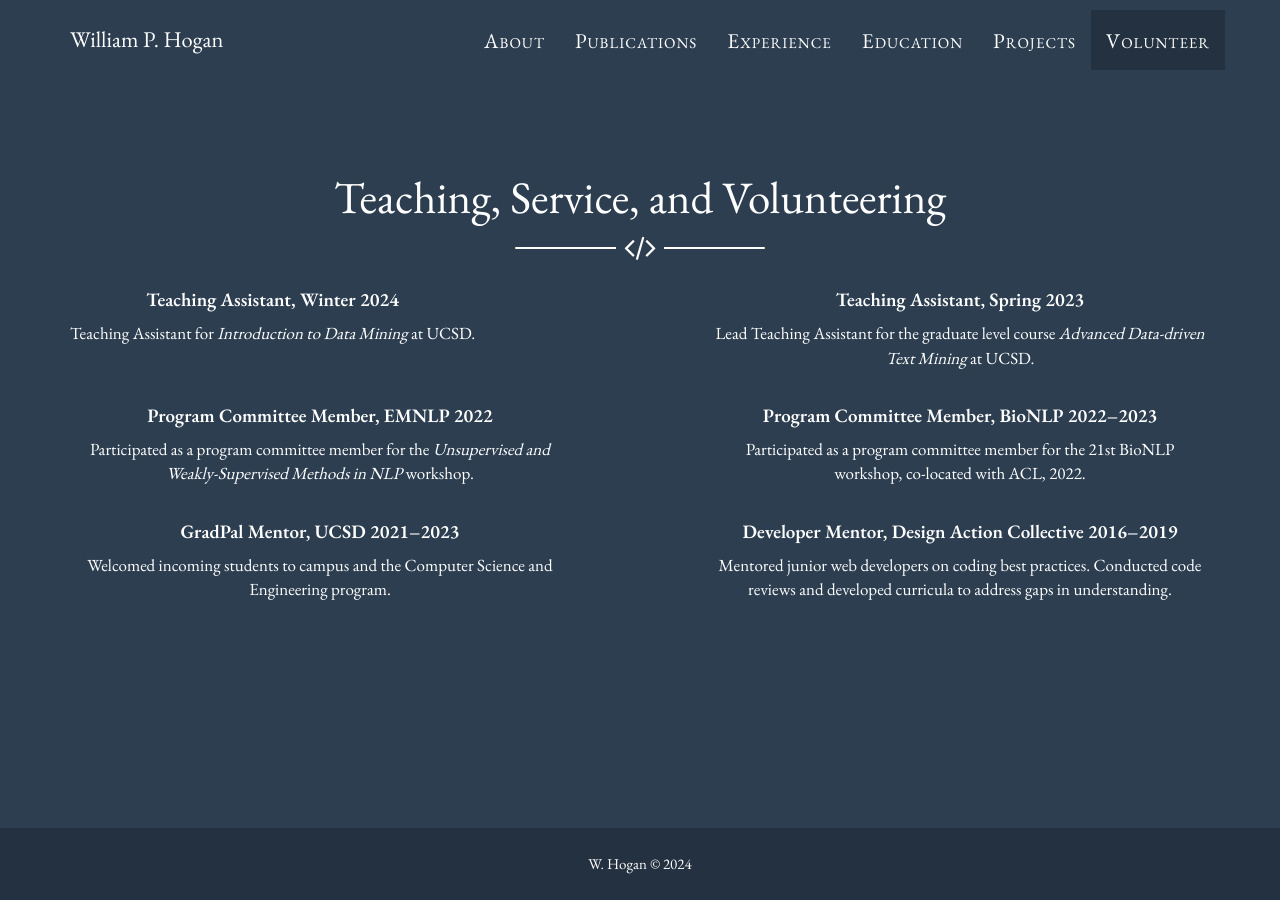
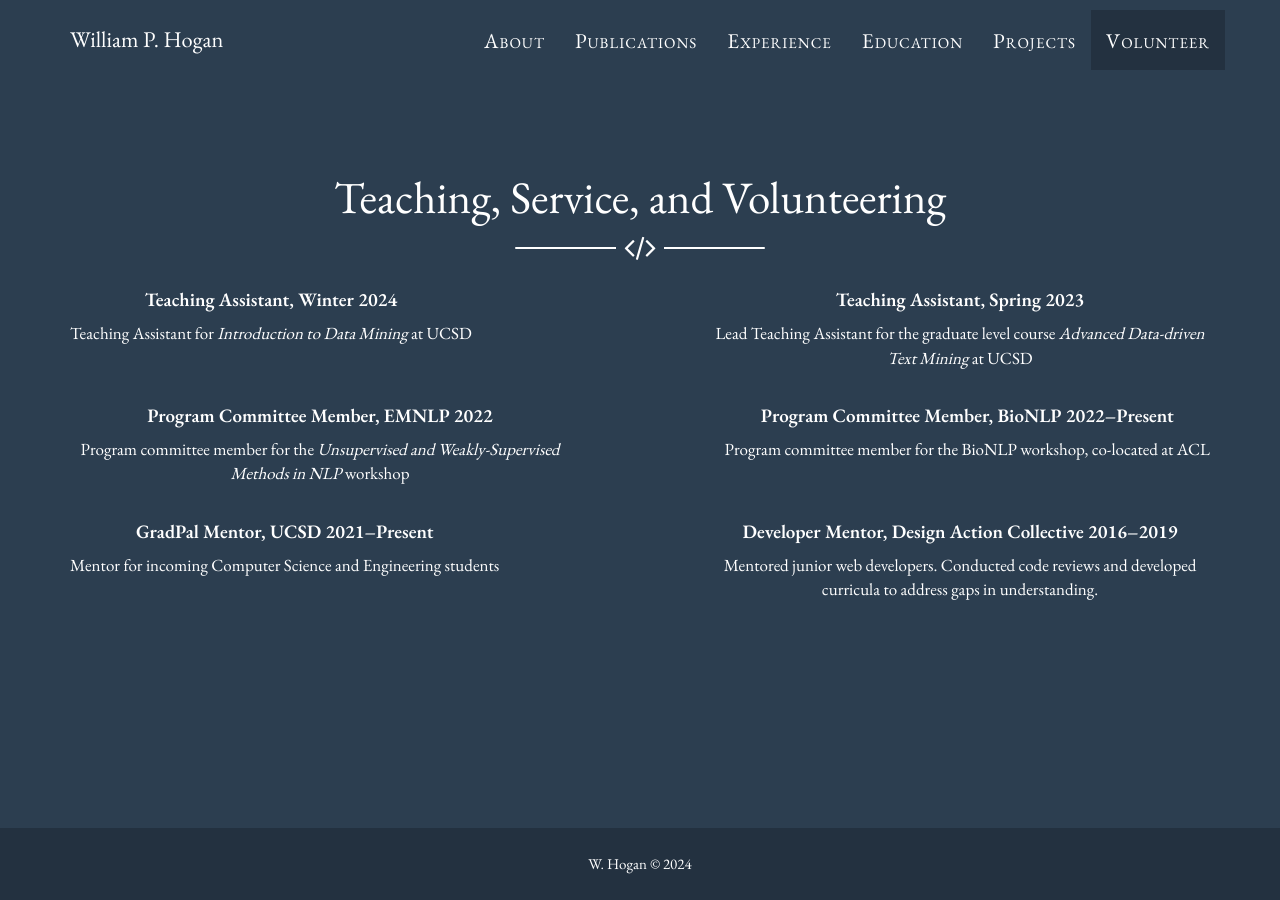
Before and after one commit to wphogan/wphogan.github.io, a Jekyll site: the page built from _posts/2024-06-12-project.markdown, in a window 1280 px wide and 900 px high, scrolled down 5393 px. Built offline with Jekyll 4.4.1, drawn with Linux system fonts in a browser that asks for light colours; some web fonts are replaced.

Commit message:
minor volunteer updates

```diff
--- a/_includes/volunteer.html
+++ b/_includes/volunteer.html
@@ -10,38 +10,36 @@
         <div class="portfolio-flex-row ">
             <div class="flex-center-row max-width-500">
                 <h4>Teaching Assistant, Winter 2024</h4>
-                <p style="font-size: 17px">Teaching Assistant for <i>Introduction to Data Mining</i> at UCSD.</p>
+                <p style="font-size: 17px">Teaching Assistant for <i>Introduction to Data Mining</i> at UCSD</p>
             </div>
 
             <div class="flex-center-row max-width-500">
                 <h4>Teaching Assistant, Spring 2023</h4>
-                <p style="font-size: 17px">Lead Teaching Assistant for the graduate level course <i>Advanced Data-driven Text Mining</i> at UCSD.</p>
+                <p style="font-size: 17px">Lead Teaching Assistant for the graduate level course <i>Advanced Data-driven Text Mining</i> at UCSD</p>
             </div>
 
 
             <div class="flex-center-row max-width-500">
                 <h4>Program Committee Member, EMNLP 2022</h4>
-                <p style="font-size: 17px">Participated as a program committee member for the <i>Unsupervised and Weakly-Supervised Methods in NLP</i>
-                    workshop.</p>
+                <p style="font-size: 17px">Program committee member for the <i>Unsupervised and Weakly-Supervised Methods in NLP</i>
+                    workshop</p>
             </div>
 
             <div class="flex-center-row max-width-500">
                 <h4>
-                    Program Committee Member, BioNLP 2022&ndash;2023
+                    Program Committee Member, BioNLP 2022&ndash;Present
                 </h4>
-                <p style="font-size: 17px">Participated as a program committee member for the 21st BioNLP workshop, co-located with ACL,
-                    2022.</p>
+                <p style="font-size: 17px">Program committee member for the BioNLP workshop, co-located at ACL</p>
             </div>
 
             <div class="flex-center-row max-width-500">
-                <h4>GradPal Mentor, UCSD 2021&ndash;2023</h4>
-                <p style="font-size: 17px">Welcomed incoming students to campus and the Computer Science and Engineering program.</p>
+                <h4>GradPal Mentor, UCSD 2021&ndash;Present</h4>
+                <p style="font-size: 17px">Mentor for incoming Computer Science and Engineering students</p>
             </div>
 
             <div class="flex-center-row max-width-500">
                 <h4>Developer Mentor, Design Action Collective 2016&ndash;2019</h4>
-                <p style="font-size: 17px">Mentored junior web developers on coding best practices. Conducted code reviews and developed
-                    curricula to address gaps in understanding.</p>
+                <p style="font-size: 17px">Mentored junior web developers. Conducted code reviews and developed curricula to address gaps in understanding.</p>
             </div>
 
 
```
